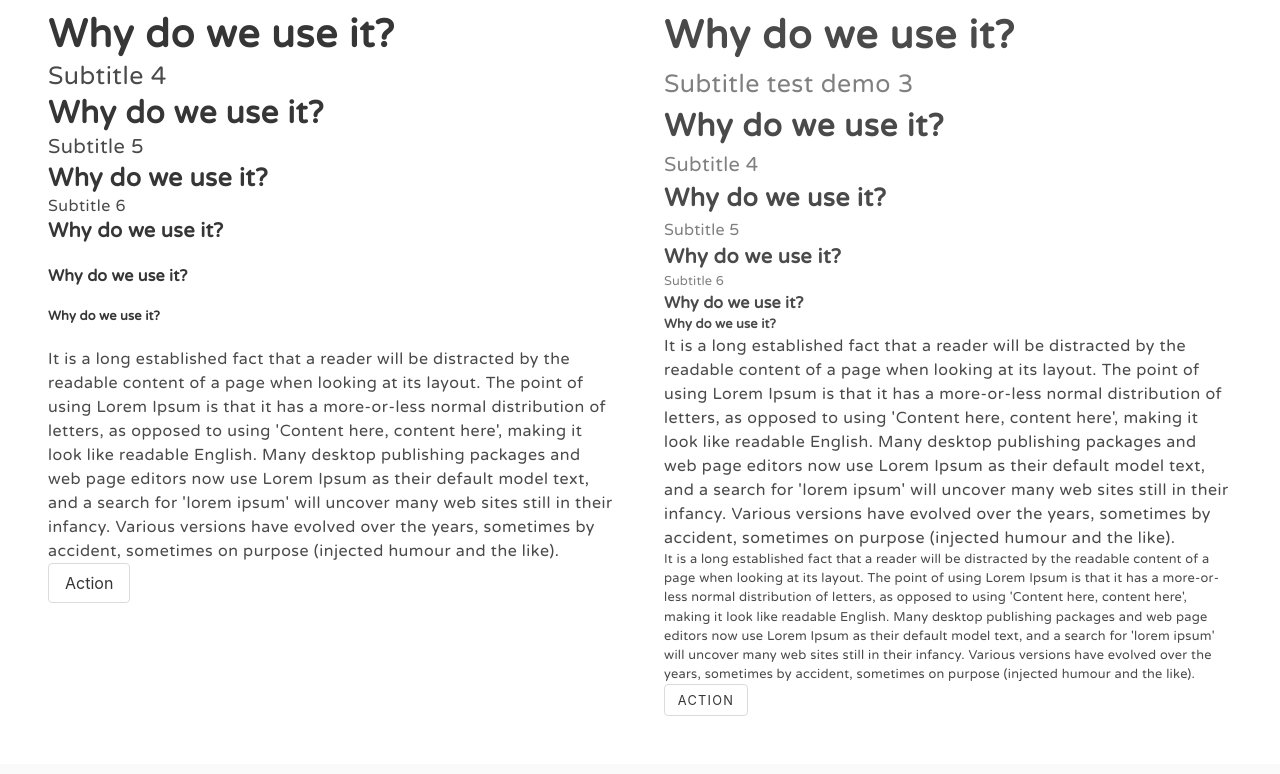
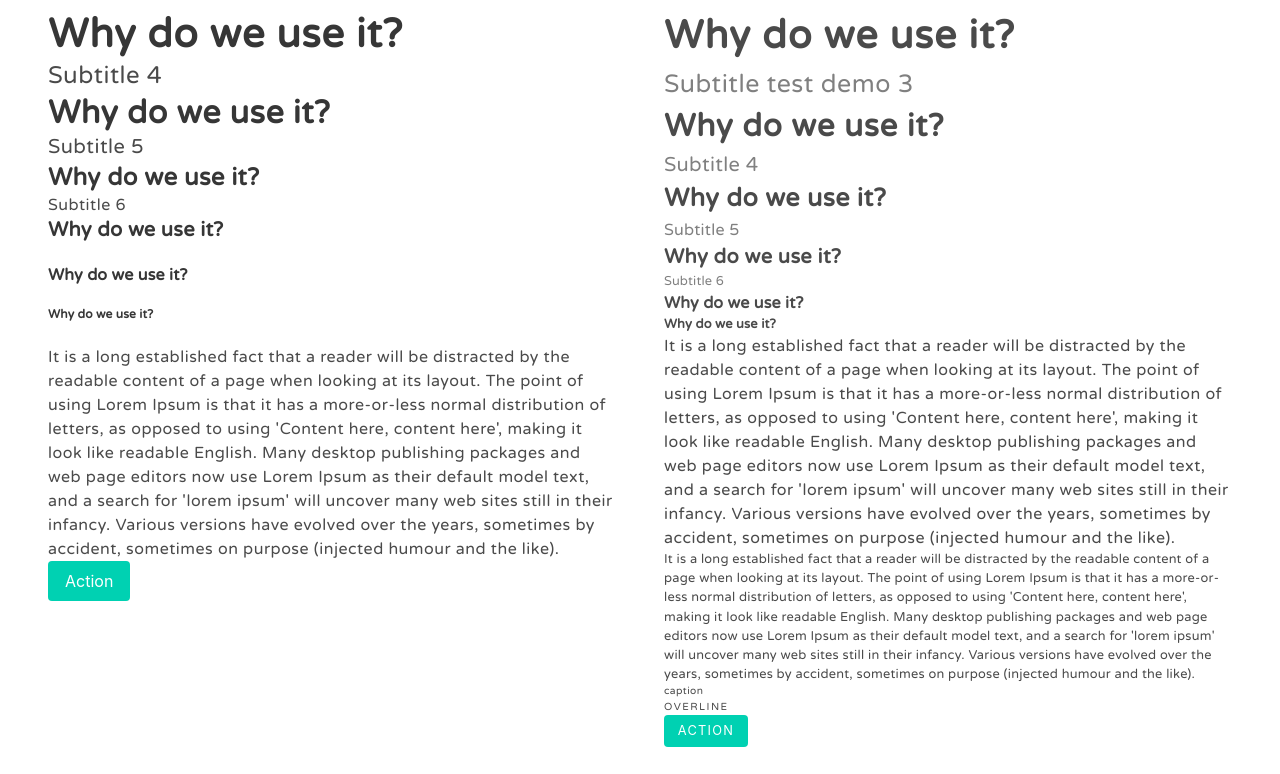
Before and after one commit to a-spasov/cubix, a Vue app: page / in a window 1280 px wide. Shown: the part 566-1340 px from the top of the page. Built offline with nearby package versions, Linux system fonts and the light colour scheme.

Commit message:
setup project: typography

```diff
--- a/src/assets/sass/bulma-overwrites.scss
+++ b/src/assets/sass/bulma-overwrites.scss
@@ -3,13 +3,13 @@
 @import "../../../node_modules/bulma/sass/utilities/functions.sass";
 
 // font sizes
-$size-1: calc(1em * 1.25 * 1.25 * 1.25 * 1.25 * 1.25);
-$size-2: calc(1em * 1.25 * 1.25 * 1.25 * 1.25);
-$size-3: calc(1em * 1.25 * 1.25 * 1.25);
-$size-4: calc(1em * 1.25 * 1.25);
-$size-5: calc(1em * 1.25);
-$size-6: calc(1em);
-$size-7: calc(1em / 1.25);
+// $size-1: calc(1em * 1.25 * 1.25 * 1.25 * 1.25 * 1.25);
+// $size-2: calc(1em * 1.25 * 1.25 * 1.25 * 1.25);
+// $size-3: calc(1em * 1.25 * 1.25 * 1.25);
+// $size-4: calc(1em * 1.25 * 1.25);
+// $size-5: calc(1em * 1.25);
+// $size-6: calc(1em);
+// $size-7: calc(1em / 1.25);
 
 
 
--- a/src/assets/sass/typography.scss
+++ b/src/assets/sass/typography.scss
@@ -8,6 +8,7 @@
   --text-scale-ratio: 1.25;
 
   /* type scale */
+  --text-xxs: calc(1em / (var(--text-scale-ratio) * (var(--text-scale-ratio))));
   --text-xs: calc(1em / (var(--text-scale-ratio)));
   --text-s: calc(1em);
   --text-m: calc(1em * var(--text-scale-ratio));
@@ -108,7 +109,18 @@ h6,
 
 .btn {
   font-size: var(--text-xs);
-  font-weight: 400;
   text-transform: uppercase;
   letter-spacing: 1.25px;
 }
+
+.caption {
+  font-size: var(--text-xxs);
+  letter-spacing: 0.4px;
+}
+
+.overline {
+  font-size: var(--text-xxs);
+  text-transform: uppercase;
+  letter-spacing: 1.5px;
+
+}
--- a/src/layouts/DesktopLayout.vue
+++ b/src/layouts/DesktopLayout.vue
@@ -62,7 +62,7 @@ import SiteFooter from '../components/layout/SiteFooter.vue';
           will uncover many web sites still in their infancy. Various versions have evolved over the years, sometimes by
           accident, sometimes on purpose (injected humour and the like).
         </p>
-        <button class="button">Action</button>
+        <button class="button is-primary">Action</button>
       </article>
       <article style="flex: 1 1 0;">
         <h1 class="display">Mine samples:</h1>
@@ -93,7 +93,10 @@ import SiteFooter from '../components/layout/SiteFooter.vue';
           will uncover many web sites still in their infancy. Various versions have evolved over the years, sometimes by
           accident, sometimes on purpose (injected humour and the like).
         </p>
-        <button class="button btn">Action</button>
+        <p class="caption">caption</p>
+        <p class="overline">overline</p>
+
+        <button class="button btn is-primary">Action</button>
       </article>
     </section>
     <SiteFooter class="footer" />
```
